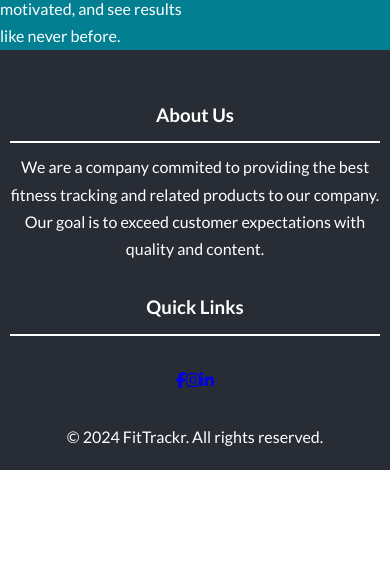
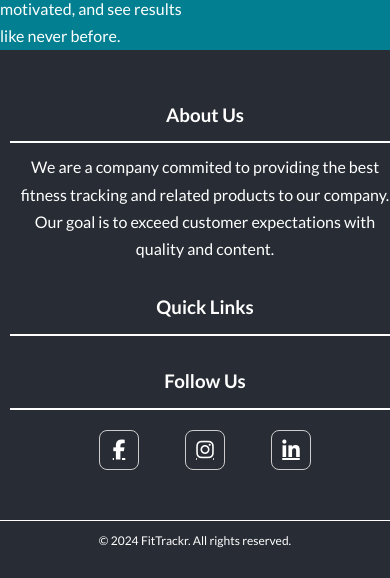
Before and after one commit to VanessaKasminoff/fitTrackr, a React (Vite) app in the folder client/: page / in a window 390 px wide. Shown: the part 2305-2883 px from the top of the page. Before the commit the page ends 2775 px from the top, so only its background shows below. Built offline with nearby package versions, Linux system fonts and the light colour scheme.

Commit message:
Nearly finished footer, struggling with responsive grid design of footer links, links disappear on smaller screens

```diff
--- a/client/src/assets/components/footer.jsx
+++ b/client/src/assets/components/footer.jsx
@@ -24,9 +24,12 @@ const Footer = () => {
                     </ul>
                 </div>
                 <div className="footer-section social">
-                    <a href="#"><i className="fab fa-facebook-f"></i></a>
-                    <a href="#"><i className="fab fa-instagram"></i></a>
-                    <a href="#"><i className="fab fa-linkedin-in"></i></a>
+                    <h3>Follow Us</h3>
+                    <div className="social-icons">
+                        <a href="#"><i className="fab fa-facebook-f"></i></a>
+                        <a href="#"><i className="fab fa-instagram"></i></a>
+                        <a href="#"><i className="fab fa-linkedin-in"></i></a>
+                    </div>
                 </div>
             </div>
             <div className="footer-bottom">
--- a/client/src/assets/css/style.css
+++ b/client/src/assets/css/style.css
@@ -350,5 +350,83 @@ body {
     z-index: 5;
   }
 }
+.footer {
+  background-color: #282c34;
+  color: #fff;
+  padding: 20px 0;
+  text-align: center;
+}
+.footer .footer-content {
+  display: flex;
+  justify-content: space-around;
+  padding: 20px 0;
+  flex-wrap: wrap;
+}
+.footer .footer-content .footer-section {
+  flex: 1;
+  min-width: 200px;
+  margin: 10px;
+}
+.footer .footer-content h3 {
+  border-bottom: 2px solid #fff;
+  padding-bottom: 10px;
+  margin-bottom: 10px;
+}
+.footer .footer-content p {
+  margin: 10px 0;
+}
+.footer .footer-content ul {
+  list-style-type: none;
+  padding: 0;
+  display: grid;
+  grid-template-columns: repeat(3, 1fr);
+  gap: 10px;
+}
+.footer .footer-content ul li {
+  margin: 10px 0;
+}
+.footer .footer-content ul li a {
+  color: #fff;
+  text-decoration: none;
+}
+.footer .footer-content ul li a:hover {
+  text-decoration: underline;
+}
+.footer .footer-content .social-icons {
+  display: flex;
+  justify-content: center;
+  gap: 40px;
+}
+.footer .footer-content .social-icons a {
+  color: #fff;
+  font-size: 20px;
+}
+.footer .footer-content .social-icons a:hover {
+  color: #61dafb;
+}
+.footer .footer-bottom {
+  border-top: 1px solid #fff;
+  padding: 10px 0;
+  font-size: 12px;
+}
+
+@media (max-width: 768px) {
+  .footer-content {
+    flex-direction: column;
+    align-items: center;
+  }
+  .footer-content .footer-section {
+    width: 100%;
+    max-width: 400px;
+  }
+  .footer-section.links ul {
+    grid-template-columns: 1fr 1fr;
+  }
+}
+@media (max-width: 480px) {
+  .footer-section.links ul {
+    grid-template-columns: 1fr;
+  }
+}
 
 /*# sourceMappingURL=style.css.map */
--- a/client/src/assets/scss/_footer.scss
+++ b/client/src/assets/scss/_footer.scss
@@ -9,12 +9,13 @@
         justify-content: space-around;
         padding: 20px 0;
         flex-wrap: wrap;
-    }
+
 
         .footer-section {
             flex: 1;
             min-width: 200px;
             margin: 10px;
+            // border: 1px solid red;
         }
 
         h3 {
@@ -30,9 +31,14 @@
         ul {
             list-style-type: none;
             padding: 0;
+            display: grid;
+            grid-template-columns: repeat(3, 1fr);
+            gap: 10px;
+            // border: 1px solid blue;
 
             li {
                 margin: 10px 0;
+                // border: 1px solid greenyellow;
 
                 a {
                     color: #fff;
@@ -44,4 +50,48 @@
                 }
             }
         }
+
+        .social-icons {
+            display: flex;
+            justify-content: center;
+            gap: 40px;
+
+            a {
+                color: #fff;
+                font-size: 20px;
+
+                &:hover {
+                    color: #61dafb;
                 }
+            }
+        }
+    }
+
+    .footer-bottom {
+        border-top: 1px solid #fff;
+        padding: 10px 0;
+        font-size: 12px;
+    }
+}
+
+@media (max-width: 768px) {
+    .footer-content {
+        flex-direction: column;
+        align-items: center;
+
+        .footer-section {
+            width: 100%;
+            max-width: 400px;
+        }
+    }
+
+    .footer-section.links ul {
+        grid-template-columns: 1fr 1fr;
+    }
+}
+
+@media (max-width: 480px) {
+    .footer-section.links ul {
+        grid-template-columns: 1fr;
+    }
+}
```
Also changed, not shown: 1 other file (tests, documents, lock files or other folders). Lines whose indentation alone changed are shown as unchanged.
